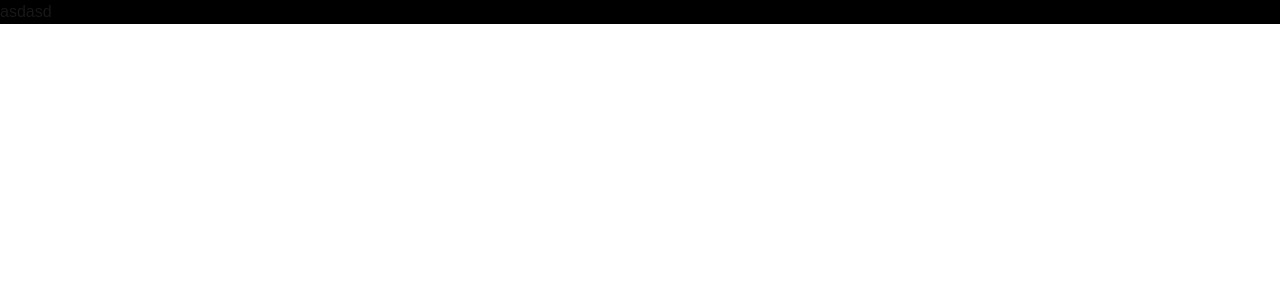
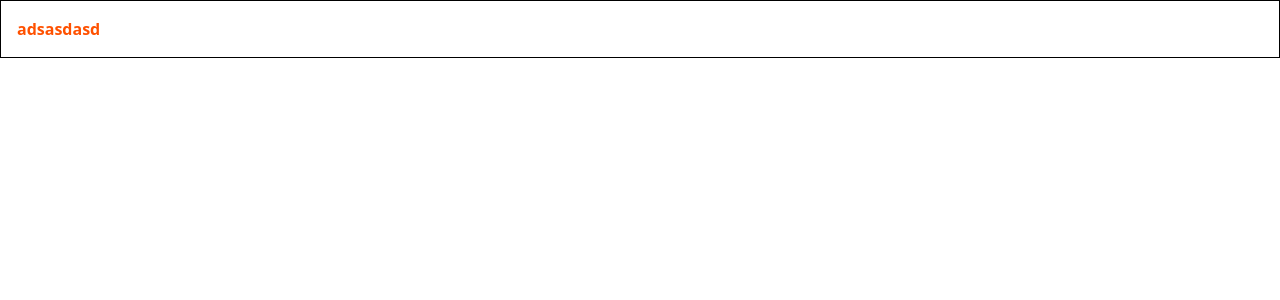
Before and after one commit to PouryaSoleimani/ADVANCED__CSS__TRAINING, a Next.js app: page / in a window 1280 px wide. Shown: the top 300 px of the page. Built offline with nearby package versions, Linux system fonts and the light colour scheme.

Commit message:
ADVANCED__CSS

```diff
--- a/app/globals.css
+++ b/app/globals.css
@@ -4,6 +4,7 @@
 :root {
   --background: #ffffff;
   --foreground: #171717;
+  --primary: #ff5100;
 }
 
 @theme inline {
@@ -15,7 +16,7 @@
 
 @media (prefers-color-scheme: dark) {
   :root {
-    --background: #ededed;
+    --background: #dbdbdb;
     --foreground: #0a0a0a;
   }
 }
@@ -23,5 +24,9 @@
 body {
   background: var(--background);
   color: var(--foreground);
-  font-family: Arial, Helvetica, sans-serif;
+  box-sizing: border-box;
 }
+* {
+  margin: 0;
+  padding: 0;
+}
--- a/app/page.tsx
+++ b/app/page.tsx
@@ -1,7 +1,9 @@
+import "./styles/nav.css";
+
 export default function Home() {
   return (
-    <div>
-      <div className="nav">asdasd</div>
+    <div className="container">
+      <div className="">adsasdasd</div>
     </div>
   );
 }
--- a/app/styles/nav.css
+++ b/app/styles/nav.css
@@ -1,3 +1,9 @@
-.nav {
-  background-color: black;
+.container {
+  max-width: 1320px;
+  margin-inline: auto;
+  padding: 1rem;
+  border: 1px solid black;
+  background-color: white;
+  color: var(--primary);
+  font-weight: bold;
 }
```
Also changed, not shown: app/styles/base.css (added).
